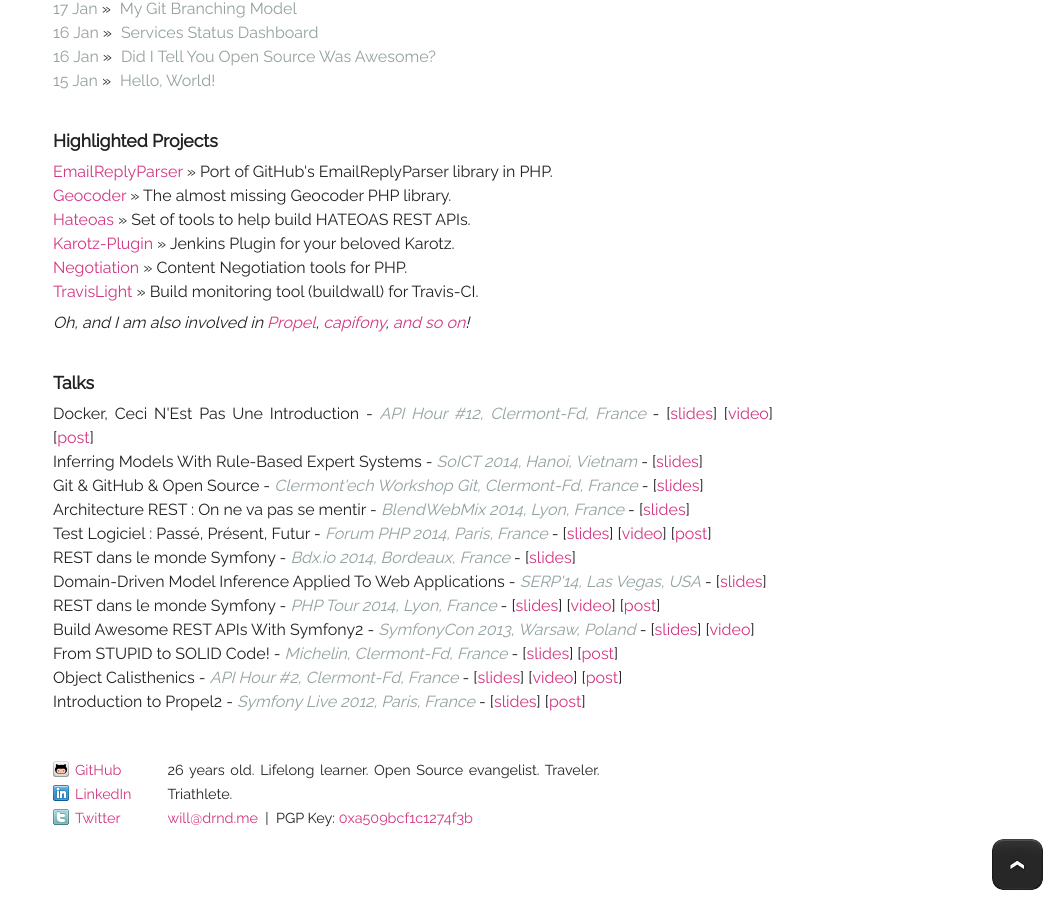
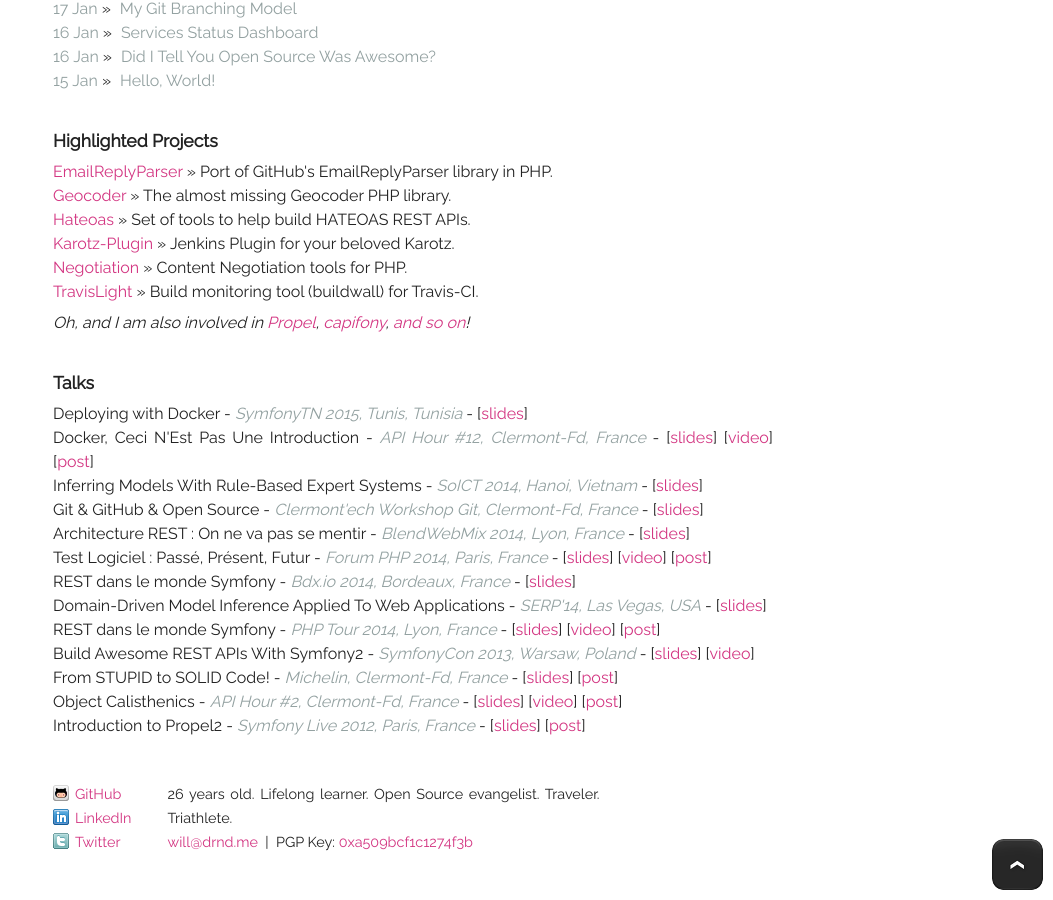
Before and after one commit to willdurand/willdurand.github.io, a Jekyll site: the page built from index.html, in a window 1280 px wide and 900 px high, scrolled down 1352 px. Shown: the whole window, without its empty margins (227-1280 px from the left). Built offline with Jekyll 4.4.1, drawn with Linux system fonts in a browser that asks for light colours; nearby versions of some CDN libraries; Markdown is read by kramdown in place of the engine named in the settings.

Commit message:
add talk

```diff
--- a/index.html
+++ b/index.html
@@ -8,6 +8,13 @@
     - { name: Negotiation,      description: Content Negotiation tools for PHP. }
     - { name: TravisLight,      description: Build monitoring tool (buildwall) for Travis-CI. }
 my_talks:
+    -
+        title: "Deploying with Docker"
+        date: "2015-04-17"
+        at: "SymfonyTN 2015, Tunis, Tunisia"
+        slides_url: https://speakerdeck.com/willdurand/deploying-with-docker-symfonytn
+        video_url:
+        post_url:
     -
         title: "Docker, Ceci N'Est Pas Une Introduction"
         date: "2014-12-16"
```
